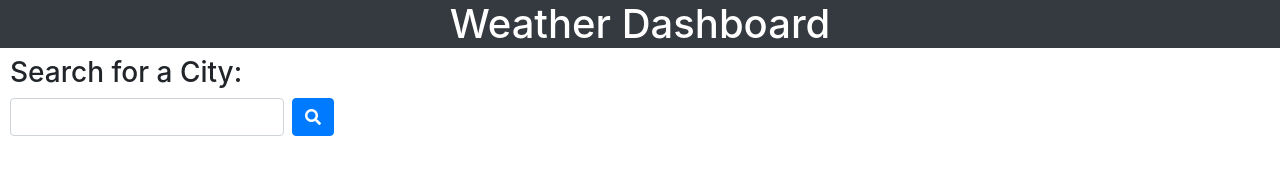
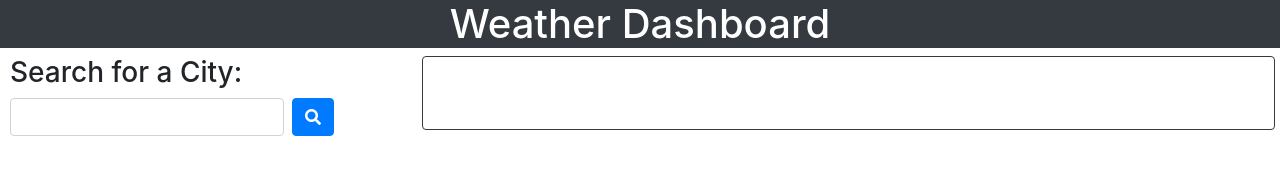
Before and after one commit to 26rsuarez/6-Weather-Dashboard, a plain HTML site: page index.html in a window 1280 px wide. Drawn offline with nearby package versions, Linux system fonts and the light colour scheme.

Commit message:
added border and styling in css

```diff
--- a/index.html
+++ b/index.html
@@ -57,7 +57,7 @@
         <div id="buttons-area"></div>
       </div>
       <div class="col-8">
-        <div class="row">
+        <div class="row rounded border border-dark maintemp">
           <div class="col-12" id="icon">
             <h3 id="nameofcity"></h3>
           </div>
--- a/styles.css
+++ b/styles.css
@@ -1,6 +1,10 @@
 nav {
     text-align: center;
     color: white;
+}
+
+.maintemp {
+    margin-right: 5px;
 }
 #search-bar {
     padding-left: 25px;
```
